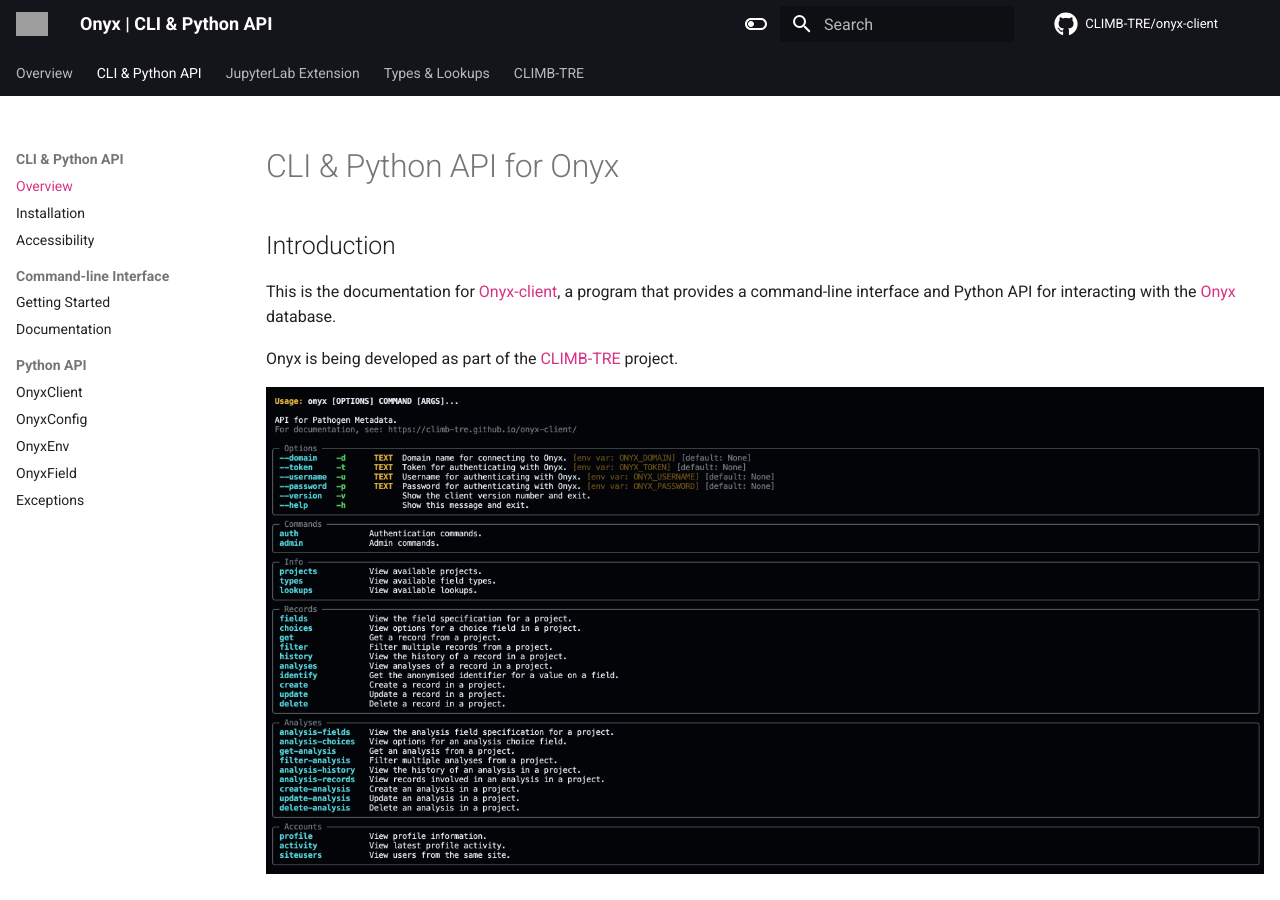
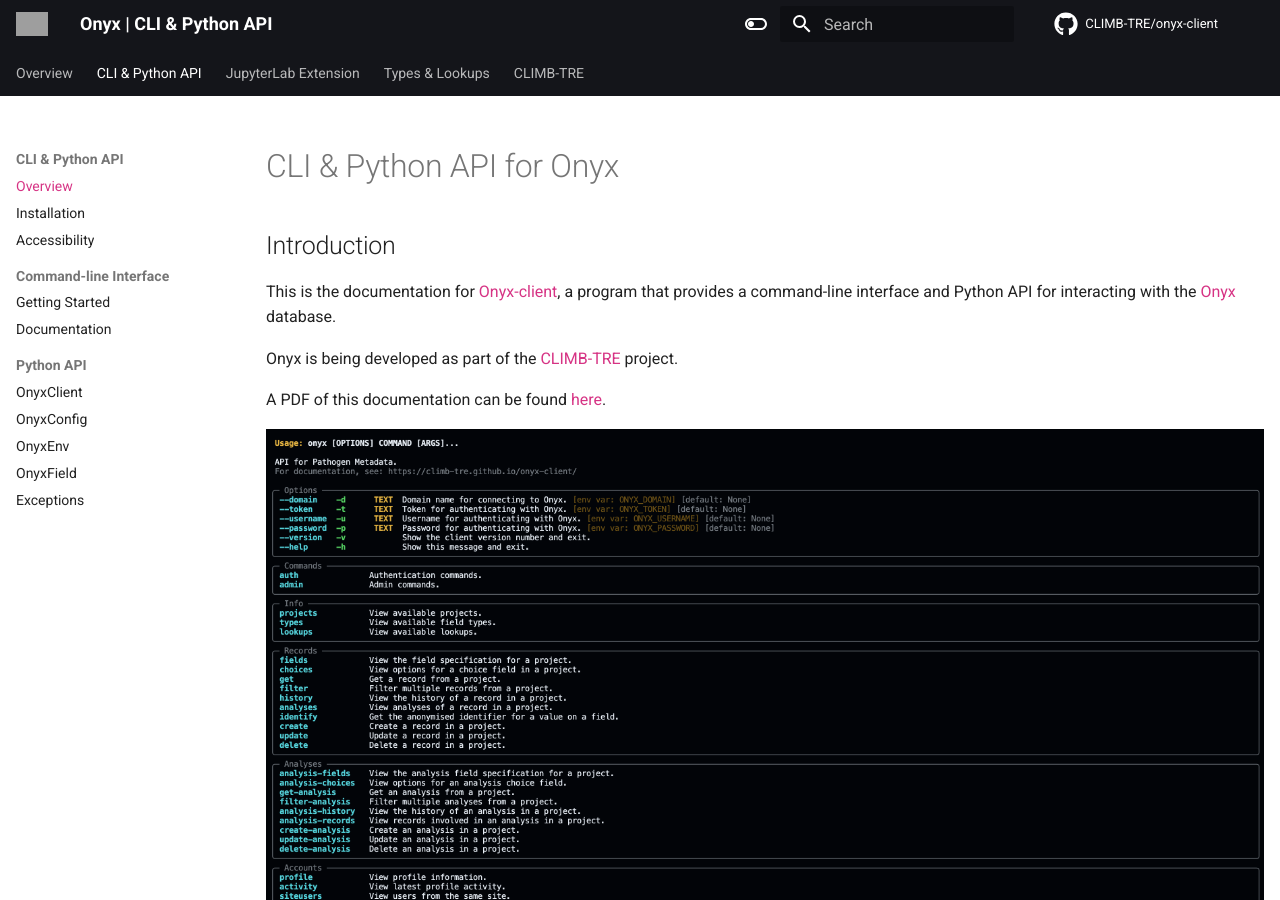
Before and after one commit to CLIMB-TRE/onyx-client, an MkDocs documentation site: the page built from docs/index.md, in a window 1280 px wide and 900 px high. Built offline with MkDocs 1.6.1 and Material for MkDocs 9.7.7, drawn with Linux system fonts in a browser that asks for light colours; comment, search, counter and statistics services are not loaded; grey boxes are pictures that could not be loaded.

Commit message:
Signposted PDF documentation

```diff
--- a/docs/index.md
+++ b/docs/index.md
@@ -10,6 +10,8 @@
 This is the documentation for [Onyx-client](https://github.com/CLIMB-TRE/onyx-client), a program that provides a command-line interface and Python API for interacting with the [Onyx](https://github.com/CLIMB-TRE/onyx/) database.
 
 Onyx is being developed as part of the [CLIMB-TRE](https://climb-tre.github.io/) project.
+
+A PDF of this documentation can be found [here](/onyx-client/onyx-client.pdf).
 
 ![](img/cli.png)
 
--- a/mkdocs.yml
+++ b/mkdocs.yml
@@ -43,6 +43,7 @@
   - with-pdf:
       output_path: onyx-client.pdf
       cover_subtitle: ""
+      copyright: " "
   - autorefs
   - mkdocstrings:
       default_handler: python
```
